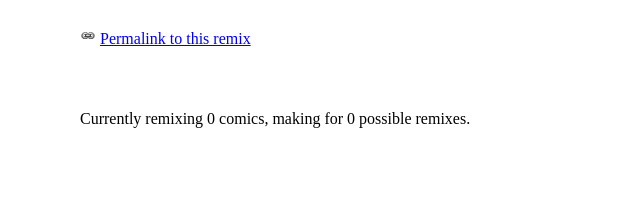
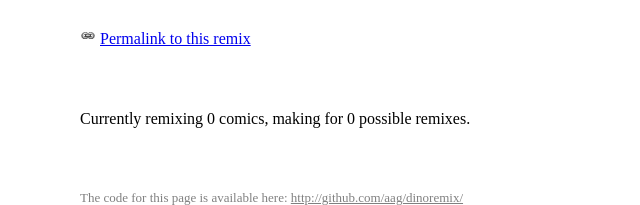
Before and after one commit to aag/dinoremix, a PHP site: page /?numpanels=2 in a window 1280 px wide. Shown: the part 908-1113 px from the top of the page, without its empty margins (0-640 px from the left). Before the commit the page ends 1036 px from the top, so only its background shows below. Run offline with PHP 8.4, Linux system fonts and the light colour scheme; data that the repository does not hold is empty.

Commit message:
Add link to source repository

```diff
--- a/pagetemplate.php
+++ b/pagetemplate.php
@@ -74,6 +74,10 @@ echo('<?xml version="1.0" encoding="iso-8859-1"?>');
 		Currently remixing <?=$numComics ?> comics, making for <?=$numPerms ?> possible remixes.
 		<br />
 		<br />
+		<br />
+		<br />
+		<br />
+		<p style="font-size: small; color: gray">The code for this page is available here: <a href="http://github.com/aag/dinoremix/" style="color: gray;">http://github.com/aag/dinoremix/</a></p>
 	</div>
 </div>
 </body>
```
